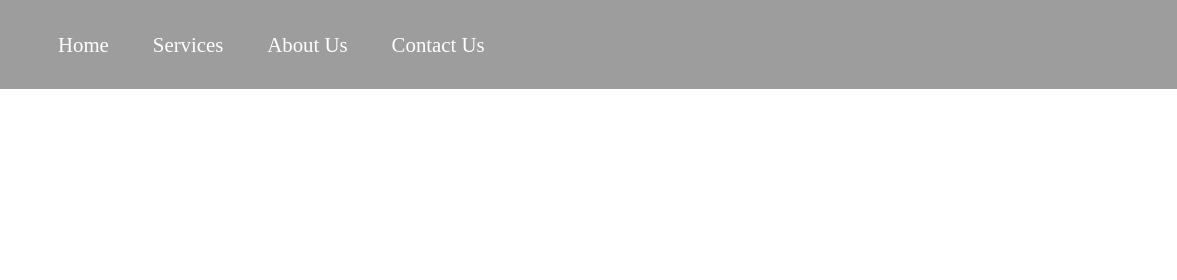
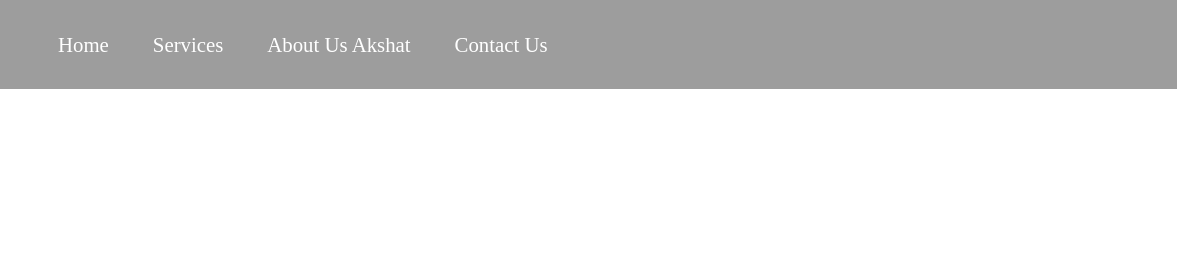
Before and after one commit to coderakshat/food-website, a plain HTML site: page index.html in a window 1280 px wide. Shown: the top 280 px of the page, 103-1280 px from the left. Drawn offline with Linux system fonts and the light colour scheme.

Commit message:
Shubham Bhai ne galti kardi

```diff
--- a/index.html
+++ b/index.html
@@ -16,7 +16,7 @@
         <ul>
             <li class="item"><a hraf=a">Home</a></li>
             <li class="item"><a hraf="a">Services</a></li>
-            <li class="item"><a hraf="a">About Us</a></li>
+            <li class="item"><a hraf="a">About Us Akshat</a></li>
             <li class="item"><a hraf="a">Contact Us</a></li>
         </ul>
     </nav>
```
